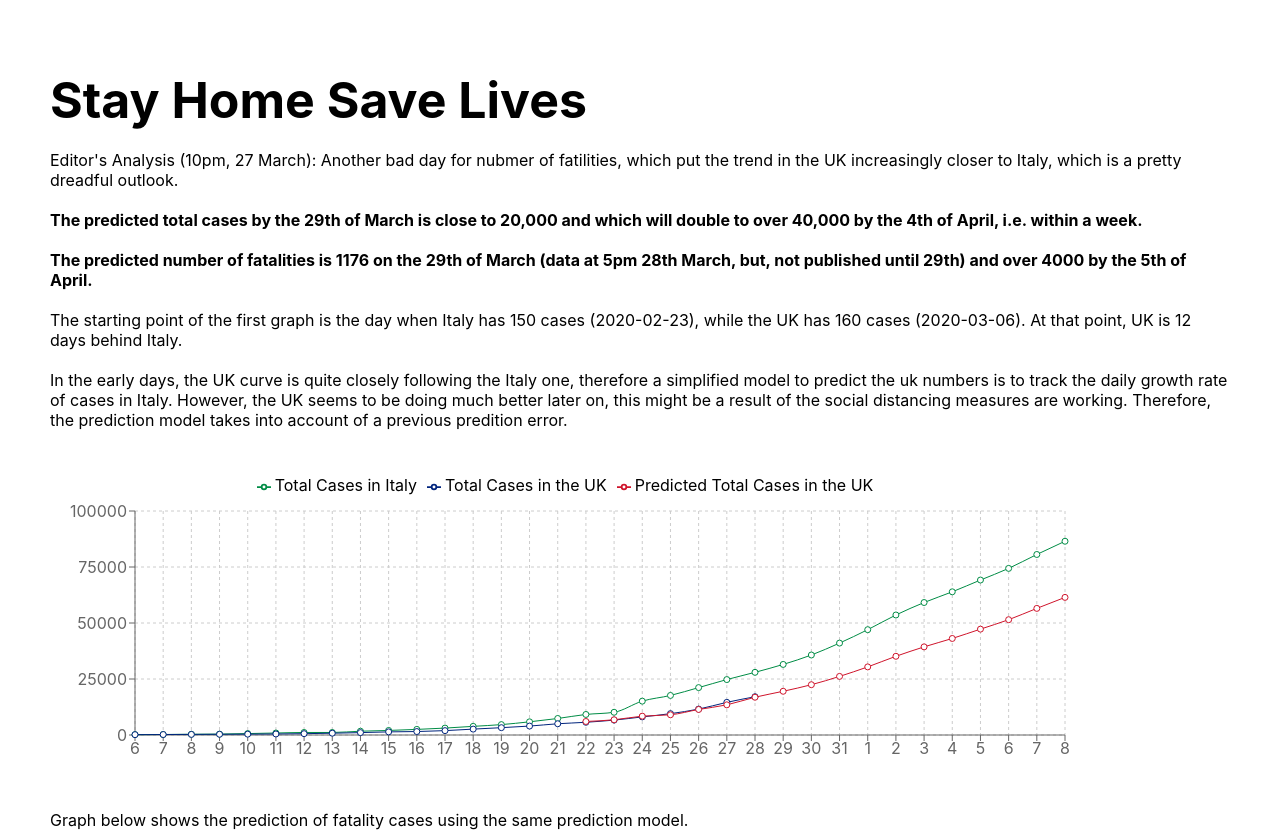
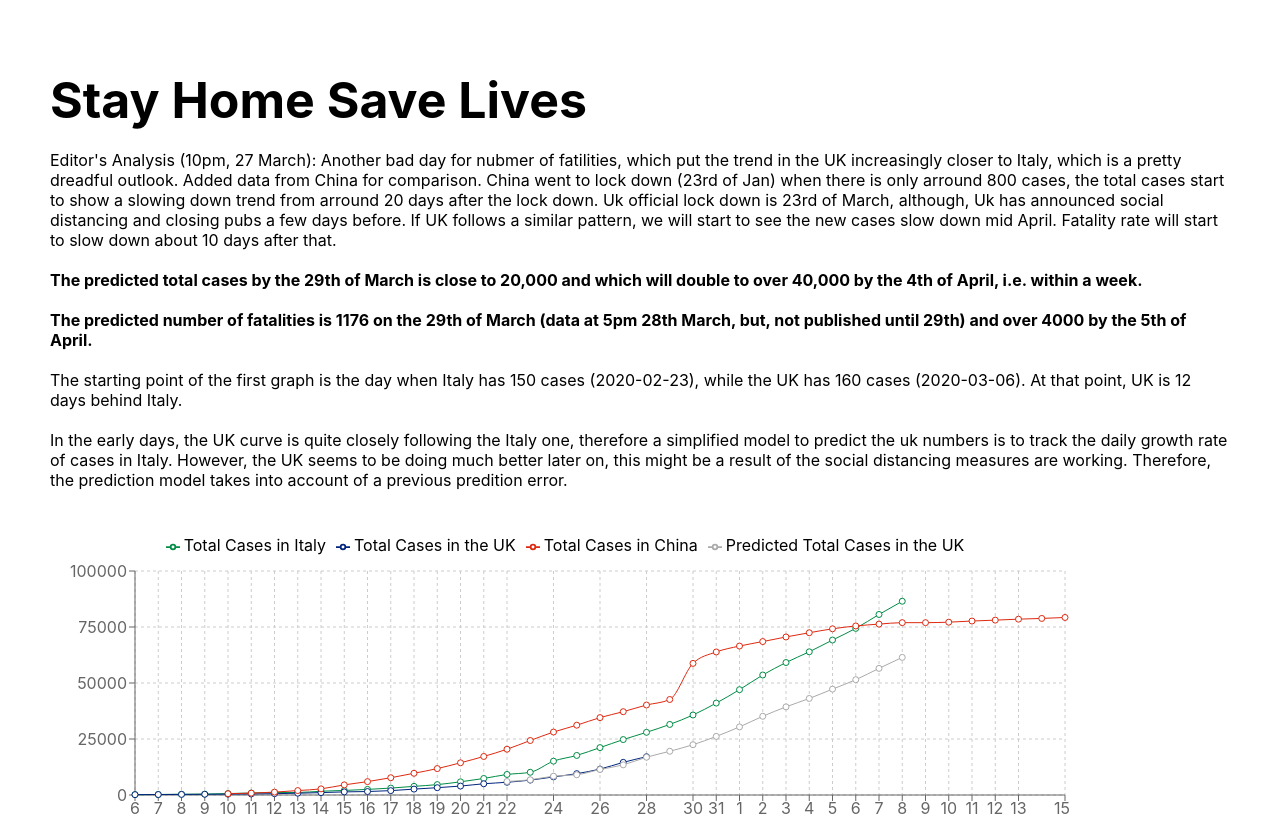
Before and after one commit to linamm/coronachart, a React (Create React App) app in the folder coronachart/: page / in a window 1280 px wide. Shown: the top 832 px of the page. Built offline with nearby package versions, Linux system fonts and the light colour scheme.

Commit message:
add total cases of china and update comments

```diff
--- a/coronachart/src/App.js
+++ b/coronachart/src/App.js
@@ -43,6 +43,7 @@ const styles = {
       <div style={styles.paragraph}>
         Editor's Analysis (10pm, 27 March):
           Another bad day for nubmer of fatilities, which put the trend in the UK increasingly closer to Italy, which is a pretty dreadful outlook.
+          Added data from China for comparison. China went to lock down (23rd of Jan) when there is only arround 800 cases, the total cases start to show a slowing down trend from arround 20 days after the lock down. Uk official lock down is 23rd of March, although, Uk has announced social distancing and closing pubs a few days before. If UK follows a similar pattern, we will start to see the new cases slow down mid April. Fatality rate will start to slow down about 10 days after that.
         </div>
 
       <div style={styles.paragraph}>
@@ -76,7 +77,9 @@ const styles = {
           <Legend verticalAlign="top" height={36}/>
           <Line name="Total Cases in Italy" type="monotone" dataKey="it" stroke="#008c45" yAxisId={0} />
           <Line name="Total Cases in the UK" type="monotone" dataKey="uk" stroke="#00247d" yAxisId={0} />
-          <Line name="Predicted Total Cases in the UK" type="monotone" dataKey="uk_predict" stroke="#cf142b" yAxisId={0} />
+          <Line name="Total Cases in China" type="monotone" dataKey="cn" stroke="#DE2910" yAxisId={0} />
+
+          <Line name="Predicted Total Cases in the UK" type="monotone" dataKey="uk_predict" stroke="#aaaaaa" yAxisId={0} />
         </LineChart>
       </div>
 
@@ -98,7 +101,7 @@ const styles = {
           <Legend verticalAlign="top" height={36}/>
           <Line name="Fatality in Italy" type="monotone" dataKey="it" stroke="#008c45" yAxisId={0} />
           <Line name="Fatality in the UK" type="monotone" dataKey="uk" stroke="#00247d" yAxisId={0} />
-          <Line name="Predicted Fatality in the UK" type="monotone" dataKey="uk_predict" stroke="#cf142b" yAxisId={0} />
+          <Line name="Predicted Fatality in the UK" type="monotone" dataKey="uk_predict" stroke="#aaaaaa" yAxisId={0} />
         </LineChart>
         </div>
         <div style={styles.paragraph}>
--- a/coronachart/src/Data.js
+++ b/coronachart/src/Data.js
@@ -40,36 +40,43 @@ const raw_total_cases = [
   {"name": "7", "it": 229, "uk": 206, "nl": 188},
   {"name": "8", "it": 322, "uk": 271, "nl": 264},
   {"name": "9", "it": 400, "uk": 321, "nl": 321},
-  {"name": "10", "it": 640, "uk": 373, "nl": 382},
-  {"name": "11", "it": 888, "uk": 456, "nl": 503},
-  {"name": "12", "it": 1128, "uk": 590, "nl": 614},
-  {"name": "13", "it": 1128, "uk": 797, "nl": 804},
-  {"name": "14", "it": 1694, "uk": 1061, "nl": 959},
-  {"name": "15", "it": 2036, "uk": 1391, "nl": 1135},
-  {"name": "16", "it": 2502, "uk": 1543, "nl": 1413},
-  {"name": "17", "it": 3089, "uk": 1950, "nl": 1705},
-  {"name": "18", "it": 3858,"uk": 2626, "nl": 2051},
-  {"name": "19", "it": 4636,"uk": 3269, "nl": 2460},
-  {"name": "20", "it": 5883,"uk": 3983, "nl": 2994},
-  {"name": "21", "it": 7375, "uk": 5018,"nl": 3631},
-  {"name": "22", "it": 9172, "uk": 5683, 'uk_predict': 6034, "nl": 4204},
-  {"name": "23", "it": 10149,'uk': 6650, 'uk_predict': 6797, "nl": 4749},
-  {"name": "24", "it": 15113,'uk': 8077, 'uk_predict': 8407, "nl": 5560},
-  {"name": "25", "it": 17660, 'uk': 9529, 'uk_predict': 9021, "nl": 6412},
-  {"name": "26", "it": 21157, 'uk': 11568, 'uk_predict': 11402, "nl": 7431},
-  {"name": "27","it": 24747,'uk': 14578, 'uk_predict': 13468, "nl": 8603},
-  {"name": "28","it": 27980,'uk': 17089, 'uk_predict': 16866},
-  {"name": "29","it": 31506,},
-  {"name": "30","it": 35713,},
-  {"name": "31","it": 41035,},
-  {"name": "1","it": 47021,},
-  {"name": "2","it": 53578,},
-  {"name": "3","it": 59138,},
-  {"name": "4","it": 63927,},
-  {"name": "5","it": 69176,},
-  {"name": "6","it": 74386,},
-  {"name": "7","it": 80589,},
-  {"name": "8","it": 86498,},
+  {"name": "10", "it": 640, "uk": 373, "nl": 382, "cn": 571},
+  {"name": "11", "it": 888, "uk": 456, "nl": 503, "cn": 830},
+  {"name": "12", "it": 1128, "uk": 590, "nl": 614, "cn": 1287},
+  {"name": "13", "it": 1128, "uk": 797, "nl": 804, "cn": 1975},
+  {"name": "14", "it": 1694, "uk": 1061, "nl": 959, "cn": 2744},
+  {"name": "15", "it": 2036, "uk": 1391, "nl": 1135, "cn": 4515},
+  {"name": "16", "it": 2502, "uk": 1543, "nl": 1413, "cn": 5974},
+  {"name": "17", "it": 3089, "uk": 1950, "nl": 1705, "cn": 7711},
+  {"name": "18", "it": 3858,"uk": 2626, "nl": 2051, "cn": 9692},
+  {"name": "19", "it": 4636,"uk": 3269, "nl": 2460, "cn": 11791},
+  {"name": "20", "it": 5883,"uk": 3983, "nl": 2994, "cn": 14380},
+  {"name": "21", "it": 7375, "uk": 5018,"nl": 3631, "cn": 17205},
+  {"name": "22", "it": 9172, "uk": 5683, 'uk_predict': 6034, "nl": 4204, "cn": 20440},
+  {"name": "23", "it": 10149,'uk': 6650, 'uk_predict': 6797, "nl": 4749, "cn": 24324},
+  {"name": "24", "it": 15113,'uk': 8077, 'uk_predict': 8407, "nl": 5560, "cn": 28108},
+  {"name": "25", "it": 17660, 'uk': 9529, 'uk_predict': 9021, "nl": 6412, "cn": 31161},
+  {"name": "26", "it": 21157, 'uk': 11568, 'uk_predict': 11402, "nl": 7431, "cn": 34546},
+  {"name": "27","it": 24747,'uk': 14578, 'uk_predict': 13468, "nl": 8603, "cn": 37198},
+  {"name": "28","it": 27980,'uk': 17089, 'uk_predict': 16866, "cn": 40171},
+  {"name": "29","it": 31506,"cn": 42638},
+  {"name": "30","it": 35713, "cn": 58761},
+  {"name": "31","it": 41035, "cn": 63851},
+  {"name": "1","it": 47021, "cn": 66492},
+  {"name": "2","it": 53578, "cn": 68500},
+  {"name": "3","it": 59138, "cn": 70548},
+  {"name": "4","it": 63927, "cn": 72436},
+  {"name": "5","it": 69176, "cn": 74185},
+  {"name": "6","it": 74386, "cn": 75465},
+  {"name": "7","it": 80589, "cn": 76288},
+  {"name": "8","it": 86498, "cn": 76936},
+  {"name": "9", "cn": 76936},
+  {"name": "10","cn": 77150},
+  {"name": "11","cn": 77658},
+  {"name": "12","cn": 78064},
+  {"name": "13","cn": 78497},
+  {"name": "14","cn": 78824},
+  {"name": "15","cn": 79251},
 
 ];
 
```
